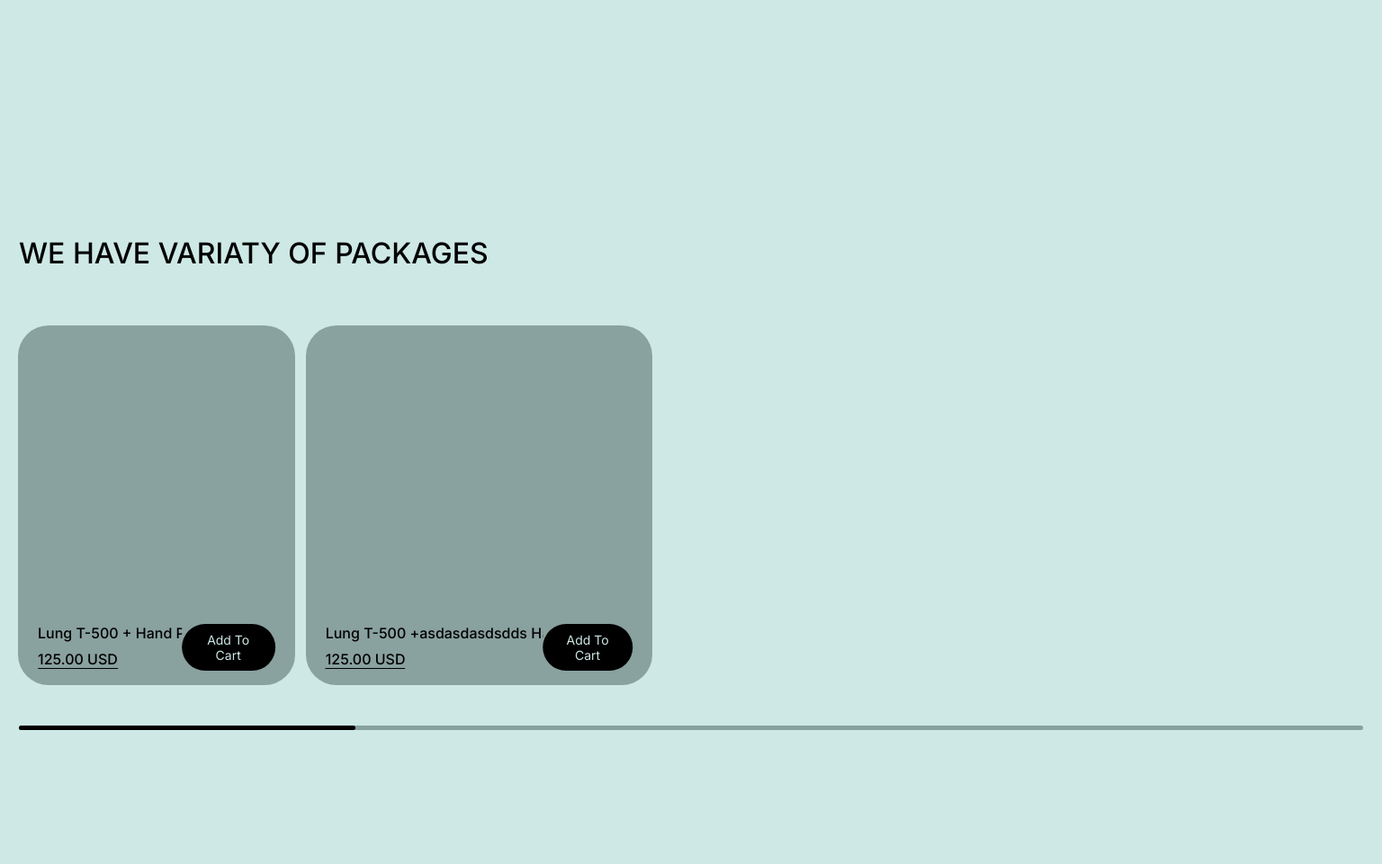
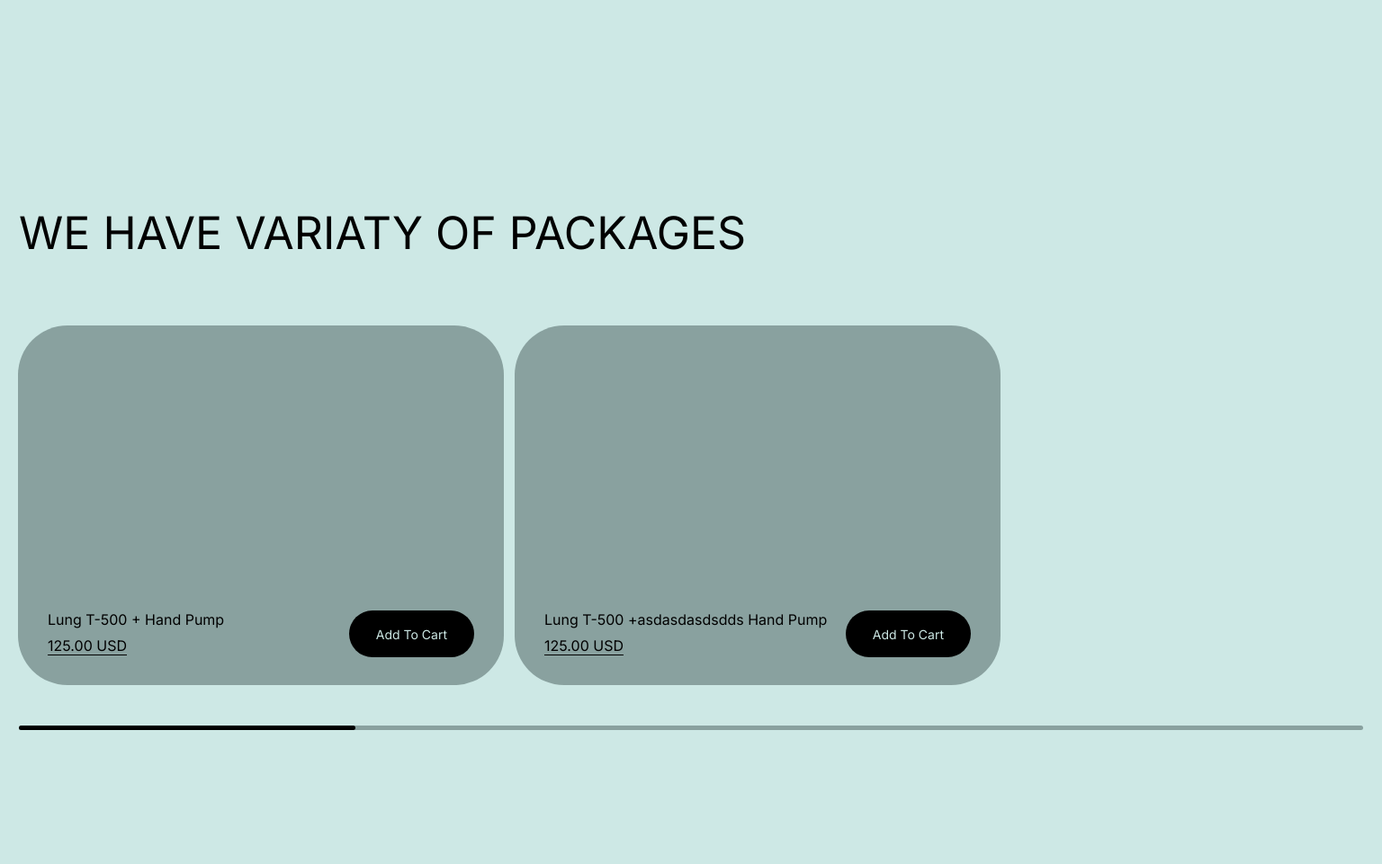
Before and after one commit to ProfoundPenguin/LungTank, a Django app: page / in a window 1536 px wide. Shown: the part 450-1411 px from the top of the page at 90% size. Run offline with Django 4.2, Linux system fonts and the light colour scheme.

Commit message:
Responsive Product Section

```diff
--- a/static/style/global.css
+++ b/static/style/global.css
@@ -846,3 +846,9 @@ body.cart #banner #mobile_menu ul {
     }
 
 }
+
+@media (min-width: 1800px) {
+    .section {
+        width: calc(100% - 100px) !important;
+    }
+}
--- a/static/style/page.css
+++ b/static/style/page.css
@@ -106,6 +106,7 @@
 #products #trail #product {
     aspect-ratio: 50/65;
     height: 50vh;
+    max-height: 700px;
     display: flex;
     flex-direction: column;
     background-color: #89A19F;
@@ -177,6 +178,17 @@
         width: auto;
         height: 30%;
     }
+    #products h1 {
+        font-size: 4rem;
+        font-weight: 400;
+    }
+    #products #trail #product {
+        aspect-ratio: 2.7/2;
+        height: 50vh;
+    }
+    #products #text p {
+        font-weight: 400;
+    }
 }
 
 @media (min-width: 1300px) {
@@ -186,4 +198,33 @@
     #landing svg {
         height: 40%;
     }
+    #products h1 {
+        font-size: 5rem;
+    }
+    #products #trail #product {
+        border-radius: 55px;
+    }
+    #products #text {
+        width: calc(100% - 66px);
+        padding-bottom: 33px;
+    }
+    #products #text button {
+        padding-left: 30px;
+        padding-right: 30px;
+    }
 }
+@media (min-width: 1800px) {
+    #products #trail #product:first-child {
+        margin-left: 50px;
+    }
+    #products #trail #product:last-child {
+        margin-right: 50px;
+    }
+    #products h1 {
+        font-size: 6.4rem;
+    }
+    #products #text button {
+        padding-left:40px;
+        padding-right: 40px;
+    }
+}
```
